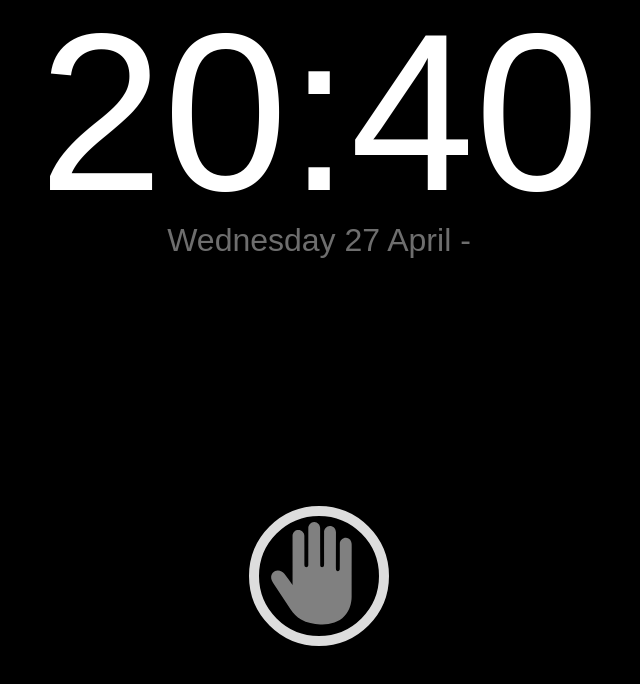
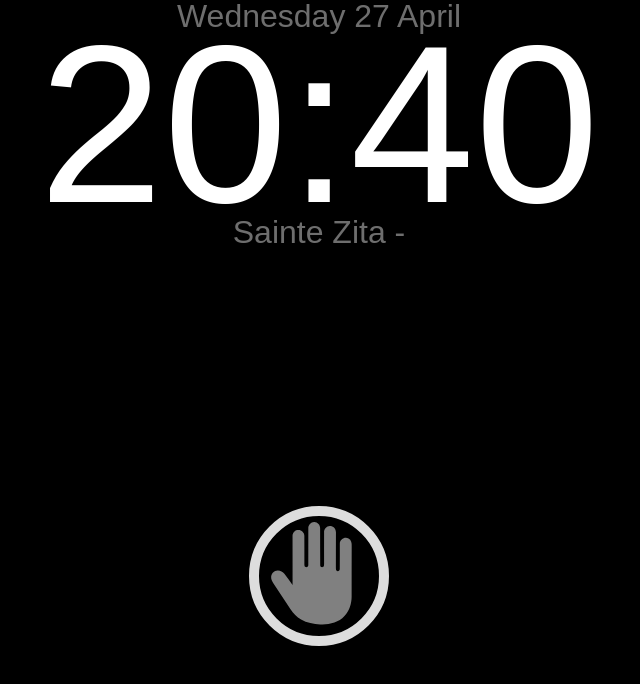
Before and after one commit to Shinao/SmartMirror, a website: page public/home.html in a window 1280 px wide. Shown: the whole page, without its empty margins (321-961 px from the left). Drawn offline with Linux system fonts and the light colour scheme; no server answers.

Commit message:
Add ephemeris info on home page

```diff
--- a/config.js
+++ b/config.js
@@ -8,7 +8,7 @@ config.web = {};
 
 config.widget.cinema.url = 'http://www.allocine.fr/seance/salle_gen_csalle=C0159.html';
 config.widget.cinema.refreshRateInMinutes = 60;
-config.widget.weather.appid = 'Go get one at openweathermap.org';
+config.widget.weather.appid = 'db799de8cb3ae16e1528492664ea512a';
 config.widget.weather.url = 'http://api.openweathermap.org/data/2.5/weather?id=2988507&units=metric&appid=' + config.widget.weather.appid;
 config.widget.weather.refreshRateInMinutes = 10;
 config.widget.news.url =  'http://www.france24.com/en/top-stories/rss';
--- a/public/css/style.css
+++ b/public/css/style.css
@@ -30,6 +30,7 @@ body {
 	//overflow:hidden;
 	opacity: 1;
 	color: white;
+	margin: -20px;
 }
 
 #weatherContainer #metric {
--- a/public/home.html
+++ b/public/home.html
@@ -6,6 +6,7 @@
 	<script src="js/swiper.min.js" type="text/javascript"></script>
 	<script src="js/main_infos.js" type="text/javascript"></script>
 	<script src="js/menu_button.js" type="text/javascript"></script>
+	<script src="js/ephemeris.js" type="text/javascript"></script>
 	<script src="js/menu.js" type="text/javascript"></script>
 	<script src="js/widget_map.js" type="text/javascript"></script>
 
@@ -15,10 +16,11 @@
   </head>
   <body>
 	<div id="smartMirror" class="screen-page screen-page-1 screen-page-current">
-			<div id="infoContainer">
+			<div id="infoContainer" class="miniInfo">
+				<span id="date"></span>
 				<div id="time"></div>
-				<div>
-					<span id="date"></span> -
+				<div class="miniInfo">
+					<span id="ephemeris"></span> -
 					<span id="weatherContainer">
 						<span id="iconStatus"></span>
 						<span id="temperature"></span>
--- /dev/null
+++ b/public/js/ephemeris.js
@@ -0,0 +1,502 @@
+var ephemeris = {
+
+  source: {
+    "january"  : [
+      ["Jour de l'An", ""],
+      ["Basile", "Saint"],
+      ["Geneviève", "Sainte"],
+      ["Odilon", "Saint"],
+      ["Edouard", "Saint"],
+      ["Mélaine", "Saint"],
+      ["Raymond", "Saint"],
+      ["Lucien", "Saint"],
+      ["Alix", "Sainte"],
+      ["Guillaume", "Saint"],
+      ["Pauline", "Saint"],
+      ["Tatiana", "Sainte"],
+      ["Yvette", "Sainte"],
+      ["Nina", "Sainte"],
+      ["Rémi", "Saint"],
+      ["Marcel", "Saint"],
+      ["Roseline", "Sainte"],
+      ["Prisca", "Sainte"],
+      ["Marius", "Saint"],
+      ["Sébastien", "Saint"],
+      ["Agnès", "Sainte"],
+      ["Vincent", "Saint"],
+      ["Barnard", "Saint"],
+      ["François de Sales", "Saint"],
+      ["Conversion de Paul", ""],
+      ["Paule", "Sainte"],
+      ["Angèle", "Sainte"],
+      ["Thomas d'Aquin", "Saint"],
+      ["Gildas", "Saint"],
+      ["Martine", "Sainte"],
+      ["Marcelle", "Sainte"]
+    ],
+    "february" : [
+      ["Ella", "Sainte"],
+      ["Fête de la Présention", ""],
+      ["Blaise", "Saint"],
+      ["Véronique", "Sainte"],
+      ["Agathe", "Sainte"],
+      ["Gaston", "Saint"],
+      ["Eugènie", "Sainte"],
+      ["Jacqueline", "Sainte"],
+      ["Apolline", "Sainte"],
+      ["Arnaud", "Saint"],
+      ["Notre Dame de Lourdes", "Sainte"],
+      ["Félix", "Saint"],
+      ["Béatrice", "Sainte"],
+      ["Valentin", "Saint"],
+      ["Claude", "Saint"],
+      ["Julienne", "Sainte"],
+      ["Alexis", "Saint"],
+      ["Bernadette", "Sainte"],
+      ["Gabin", "Saint"],
+      ["Aimée", "Sainte"],
+      ["Mercredi des Cendres", ""],
+      ["Isabelle", "Sainte"],
+      ["Lazare", "Saint"],
+      ["Modeste", "Sainte"],
+      ["Roméo", "Saint"],
+      ["Nestor", "Saint"],
+      ["Honorine", "Sainte"],
+      ["Romain", "Saint"],
+      ["Auguste", "Saint"]
+    ],
+    "march"    : [
+      ["Aubin", "Saint"],
+      ["Charles le Bon", "Saint"],
+      ["Guénolé", "Saint"],
+      ["Casimir", "Saint"],
+      ["Olive", "Saint"],
+      ["Colette", "Sainte"],
+      ["Félicité", "Sainte"],
+      ["Jean de Dieu", "Saint"],
+      ["Françoise", "Sainte"],
+      ["Vivien", "Saint"],
+      ["Rosine", "Sainte"],
+      ["Justine", "Sainte"],
+      ["Rodrigue", "Saint"],
+      ["Mathilde", "Sainte"],
+      ["Louise", "Sainte"],
+      ["Bénédicte", "Sainte"],
+      ["Patrice", "Saint"],
+      ["Cyrille", "Saint"],
+      ["Joseph", "Saint"],
+      ["Herbert", "Saint"],
+      ["Clémence", "Sainte"],
+      ["Léa", "Sainte"],
+      ["Victorien", "Saint"],
+      ["Karine", "Sainte"],
+      ["Anne", "Sainte"],
+      ["Larissa", "Sainte"],
+      ["Habib", "Saint"],
+      ["Gontran", "Saint"],
+      ["Gwladys", "Sainte"],
+      ["Amédée", "Saint"],
+      ["Benjamin", "Saint"]
+    ],
+    "april"    : [
+      ["Hugues", "Saint"],
+      ["Sandrine", "Sainte"],
+      ["Richard", "Saint"],
+      ["Isidore", "Saint"],
+      ["Irène", "Sainte"],
+      ["Marcellin", "Saint"],
+      ["Jean-Baptiste de la Salle", "Saint"],
+      ["Julie", "Sainte"],
+      ["Gautier", "Saint"],
+      ["Fulbert", "Saint"],
+      ["Stanislas", "Saint"],
+      ["Jules", "Saint"],
+      ["Ida", "Sainte"],
+      ["Maxime", "Saint"],
+      ["Paterne", "Saint"],
+      ["Benoît-Joseph", "Saint"],
+      ["Anicet", "Saint"],
+      ["Parfait", "Saint"],
+      ["Emma", "Sainte"],
+      ["Odette", "Sainte"],
+      ["Anselme", "Saint"],
+      ["Alexandre", "Saint"],
+      ["Georges", "Saint"],
+      ["Fidèle", "Saint"],
+      ["Marc", "Saint"],
+      ["Alida", "Sainte"],
+      ["Zita", "Sainte"],
+      ["Valérie", "Sainte"],
+      ["Catherine de Sienne", "Sainte"],
+      ["Robert", "Saint"]
+    ],
+    "may"      : [
+      ["Fête du travail", ""],
+      ["Boris", "Saint"],
+      ["Philippe", "Saint"],
+      ["Sylvain", "Saint"],
+      ["Judith", "Saint"],
+      ["Prudence", "Saint"],
+      ["Gisèle", "Sainte"],
+      ["Armistice de 1945", ""],
+      ["Pacôme", "Saint"],
+      ["Solange", "Sainte"],
+      ["Estelle", "Sainte"],
+      ["Achille", "Saint"],
+      ["Rolande", "Sainte"],
+      ["Matthias", "Saint"],
+      ["Denise", "Sainte"],
+      ["Honoré", "Saint"],
+      ["Pascal", "Saint"],
+      ["Eric", "Saint"],
+      ["Yves", "Saint"],
+      ["Bernardin", "Saint"],
+      ["Constantin", "Saint"],
+      ["Emile", "Saint"],
+      ["Didier", "Saint"],
+      ["Donatien", "Saint"],
+      ["Sophie", "Sainte"],
+      ["Bérenger", "Saint"],
+      ["Augustin", "Saint"],
+      ["Germain", "Saint"],
+      ["Aymar", "Saint"],
+      ["Ferdinand", "Saint"],
+      ["Ferdinand", "Saint"]
+    ],
+    "june"     : [
+      ["Justin", "Saint"],
+      ["Blandine", "Sainte"],
+      ["Kévin", "Saint"],
+      ["Clotilde", "Sainte"],
+      ["Igor", "Saint"],
+      ["Norbert", "Saint"],
+      ["Gilbert", "Saint"],
+      ["Médard", "Saint"],
+      ["Diane", "Sainte"],
+      ["Landry", "Saint"],
+      ["Barnabé", "Saint"],
+      ["Guy", "Saint"],
+      ["Antoine de Padoue", "Saint"],
+      ["Elisée", "Sainte"],
+      ["Germaine", "Sainte"],
+      ["Jean-François Régis", "Saint"],
+      ["Hervé", "Saint"],
+      ["Léonce", "Saint"],
+      ["Romuald", "Saint"],
+      ["Silvère", "Saint"],
+      ["Solstice d'été", ""],
+      ["Alban", "Saint"],
+      ["Audrey", "Sainte"],
+      ["Jean-Baptiste", "Saint"],
+      ["Prosper", "Saint"],
+      ["Anthelme", "Saint"],
+      ["Fernand", "Saint"],
+      ["Irénée", "Saint"],
+      ["Pierre", "Saint"],
+      ["Martial", "Saint"]
+    ],
+    "july"     : [
+      ["Thierry", "Saint"],
+      ["Martinien", "Saint"],
+      ["Thomas", "Saint"],
+      ["Florent", "Saint"],
+      ["Antoine", "Saint"],
+      ["Mariette", "Sainte"],
+      ["Raoul", "Saint"],
+      ["Thibault", "Saint"],
+      ["Amandine", "Sainte"],
+      ["Ulrich", "Saint"],
+      ["Benoît", "Saint"],
+      ["Olivier", "Saint"],
+      ["Henri", "Saint"],
+      ["Fête Nationale", ""],
+      ["Donald", ""],
+      ["Fête de Notre Dame du Mont Carmel", ""],
+      ["Charlotte", "Sainte"],
+      ["Frédéric", "Saint"],
+      ["Arsène", "Saint"],
+      ["Marina", "Sainte"],
+      ["Victor", "Saint"],
+      ["Marie-Madeleine", "Sainte"],
+      ["Brigitte", "Sainte"],
+      ["Christine", "Sainte"],
+      ["Jacques", "Saint"],
+      ["Anne", "Sainte"],
+      ["Nathalie", "Sainte"],
+      ["Samson", "Saint"],
+      ["Marthe", "Sainte"],
+      ["Juliette", "Sainte"],
+      ["Ignace de Loyola", "Saint"]
+    ],
+    "august"   : [
+      ["Alphonse", "Saint"],
+      ["Julien Eymard", "Saint"],
+      ["Lydie", "Sainte"],
+      ["Jean-Marie Vianney", "Saint"],
+      ["Abel", "Saint"],
+      ["Fête de la Transfiguration", ""],
+      ["Gaétan", "Saint"],
+      ["Dominique", "Saint"],
+      ["Amour", "Saint"],
+      ["Laurent", "Saint"],
+      ["Claire", "Sainte"],
+      ["Clarisse", "Sainte"],
+      ["Hippolyte", "Saint"],
+      ["Evrard", "Saint"],
+      ["Fête de l'Assomption", ""],
+      ["Armel", "Sainte"],
+      ["Hyacinthe", "Saint"],
+      ["Hélène", "Sainte"],
+      ["Jean-Eudes", "Saint"],
+      ["Bernard", "Saint"],
+      ["Christophe", "Saint"],
+      ["Fabrice", "Saint"],
+      ["Rose de Lima", "Sainte"],
+      ["Barthélémy", "Saint"],
+      ["Louis", "Saint"],
+      ["Natacha", "Sainte"],
+      ["Monique", "Sainte"],
+      ["Augustin", "Saint"],
+      ["Sabine", "Sainte"],
+      ["Fiacre", "Saint"],
+      ["Aristide", "Saint"]
+    ],
+    "september": [
+      ["Gilles", "Saint"],
+      ["Ingrid", "Sainte"],
+      ["Grégoire", "Saint"],
+      ["Rosalie", "Sainte"],
+      ["Raïssa", "Sainte"],
+      ["Bertrand", "Saint"],
+      ["Reine", "Sao,te"],
+      ["Fête de la Nativité", ""],
+      ["Alain", "Saint"],
+      ["Inès", "Sainte"],
+      ["Adelphe", "Saint"],
+      ["Apollinaire", "Saint"],
+      ["Aimé", "Saint"],
+      ["Fête de la Croix Glorieuse", ""],
+      ["Roland", "Saint"],
+      ["Edith", "Sainte"],
+      ["Renaud", "Saint"],
+      ["Nadège", "Sainte"],
+      ["Emilie", "Sainte"],
+      ["Davy", "Saint"],
+      ["Matthieu", "Saint"],
+      ["Maurice", "Saint"],
+      ["Equinoxe d'Automne", ""],
+      ["Thècle", "Sainte"],
+      ["Hermann", "Saint"],
+      ["Côme", "Saint"],
+      ["Vincent de Paul", "Saint"],
+      ["Venceslas", "Saint"],
+      ["Michel", "Saint"],
+      ["Jérôme", "Saint"]
+    ],
+    "october"  : [
+      ["Thérèse de l'Enfant Jésus", "Sainte"],
+      ["Léger", "Saint"],
+      ["Gérard", "Saint"],
+      ["François d'Assise", "Saint"],
+      ["Fleur", "Sainte"],
+      ["Bruno", "Saint"],
+      ["Serge", "Saint"],
+      ["Pélagie", "Sainte"],
+      ["Denis", "Saint"],
+      ["Ghislain", "Saint"],
+      ["Firmin", "Saint"],
+      ["Wilfried", "Saint"],
+      ["Géraud", "Saint"],
+      ["Juste", "Saint"],
+      ["Thérèse d'Avila", "Saint"],
+      ["Edwige", "Sainte"],
+      ["Baudoin", "Saint"],
+      ["Luc", "Saint"],
+      ["René", "Saint"],
+      ["Adeline", "Sainte"],
+      ["Céline", "Sainte"],
+      ["Elodie", "Sainte"],
+      ["Jean de Capistran", "Saint"],
+      ["Florentin", "Saint"],
+      ["Crépin", "Saint"],
+      ["Dimitri", "Saint"],
+      ["Emeline", "Sainte"],
+      ["Jude", "Saint"],
+      ["Narcisse", "Saint"],
+      ["Bienvenue", "Sainte"],
+      ["Quentin", "Saint"]
+    ],
+    "november" : [
+      ["Toussaint", ""],
+      ["Fête des défunts", ""],
+      ["Hubert", "Saint"],
+      ["Charles", "Saint"],
+      ["Sylvie", "Sainte"],
+      ["Bertille", "Sainte"],
+      ["Carine", "Sainte"],
+      ["Geoffroy", "Saint"],
+      ["Théodore", "Saint"],
+      ["Léon", "Saint"],
+      ["Armistice de 1918", ""],
+      ["Christian", "Saint"],
+      ["Brice", "Saint"],
+      ["Sidoine", "Saint"],
+      ["Albert", "Saint"],
+      ["Marguerite", "Sainte"],
+      ["Elisabeth", "Sainte"],
+      ["Aude", "Sainte"],
+      ["Tanguy", "Saint"],
+      ["Edmond", "Saint"],
+      ["Présence de Marie", ""],
+      ["Cécile", "Sainte"],
+      ["Clément", "Saint"],
+      ["Flora", "Sainte"],
+      ["Catherine", "Sainte"],
+      ["Delphine", "Sainte"],
+      ["Sévrin", "Saint"],
+      ["Jacques de la Marche", "Saint"],
+      ["Saturnin", "Saint"],
+      ["André", "Saint"]
+    ],
+    "december" : [
+      ["Florence", "Sainte"],
+      ["Viviane", "Sainte"],
+      ["François-Xavier", "Saint"],
+      ["Barbara", "Sainte"],
+      ["Gérald", "Saint"],
+      ["Nicolas", "Saint"],
+      ["Ambroise", "Sainte"],
+      ["Fête de l'Immaculée Conception", ""],
+      ["Pierre Fourier", "Saint"],
+      ["Romaric", "Saint"],
+      ["Daniel", "Saint"],
+      ["Jeanne-Françoise de Chantal", "Sainte"],
+      ["Lucie", "Sainte"],
+      ["Odile", "Sainte"],
+      ["Ninon", "Sainte"],
+      ["Alice", "Sainte"],
+      ["Gaël", "Saint"],
+      ["Gatien", "Saint"],
+      ["Urbain", "Saint"],
+      ["Théophile", "Saint"],
+      ["Solstice d'Hiver", ""],
+      ["Françoise-Xavière", "Sainte"],
+      ["Armand", "Saint"],
+      ["Adèle", "Sainte"],
+      ["Noël", ""],
+      ["Etienne", "Saint"],
+      ["Jean", "Saint"],
+      ["Innocents", "Saints"],
+      ["David", "Saint"],
+      ["Roger", "Saint"],
+      ["Sylvestre", "Saint"]
+    ]
+  },
+
+
+  /**
+   * Get the month raw output.<br />
+   * <br />
+   * If invalid or incorrect parameter, undefined is returned.
+   *
+   * @param {number} month
+   *  integer from 1 to 12
+   */
+  getMonth: function (month) {
+
+    if (month === 1)
+      return this.source.january;
+    if (month === 2)
+      return this.source.february;
+    if (month === 3)
+      return this.source.march;
+    if (month === 4)
+      return this.source.april;
+    if (month === 5)
+      return this.source.may;
+    if (month === 6)
+      return this.source.june;
+    if (month === 7)
+      return this.source.july;
+    if (month === 8)
+      return this.source.august;
+    if (month === 9)
+      return this.source.september;
+    if (month === 10)
+      return this.source.october;
+    if (month === 11)
+      return this.source.november;
+    if (month === 12)
+      return this.source.december;
+  },
+
+
+  /**
+   * Get the full ephemeris.<br />
+   * <br />
+   * If invalid or incorrect parameter, undefined is returned.
+   *
+   * @param {number} day
+   *   integer from 1 to 31
+   * @param {number} month
+   *   integer from 1 to 12
+   * @returns {string|undefined}
+   */
+  getEphemeris: function (day, month) {
+
+    try {
+      var prefix = this.getMonth(month)[day - 1][1];
+
+      return (prefix === '')?
+      this.getMonth(month)[day - 1][0]:
+      prefix + ' ' + this.getMonth(month)[day - 1][0];
+    } catch (err) {}
+  },
+
+
+  /**
+   * Get the ephemeris name (without the prefix).
+   * E.g. if the ephemeris is 'Saint Ella', the string 'Ella' will be returned.<br />
+   * <br />
+   * If invalid or incorrect parameter, undefined is returned.
+   *
+   * @param {number} day
+   *   integer from 1 to 31
+   * @param {number} month
+   *   integer from 1 to 12
+   * @returns {string}
+   */
+  getEphemerisName: function (day, month) {
+
+    try {
+      return this.getMonth(month)[day - 1][0];
+    } catch (err) {}
+  },
+
+
+  /**
+   * Get today ephemeris.
+   *
+   * @returns {string}
+   */
+  getTodayEphemeris: function () {
+
+    var today = new Date();
+
+    return this.getEphemeris(today.getDate(), today.getMonth() + 1);
+  },
+
+
+  /**
+   * Get today ephemeris name (without the prefix).
+   * E.g. if the ephemeris is 'Saint Ella', the string 'Ella' will be returned.<br />
+   *
+   * @returns {string}
+   */
+  getTodayEphemerisName: function () {
+
+    var today = new Date();
+
+    return this.getEphemerisName(today.getDate(), today.getMonth() + 1);
+  }
+};
--- a/public/js/main_infos.js
+++ b/public/js/main_infos.js
@@ -55,11 +55,12 @@ $(document).ready(function() {
 			$("#weatherContainer #temperature").html(weather['main']['temp'] + '<sup id="metric">°</sup>');
 			$("#weatherContainer #iconStatus").removeClass().addClass('wi').addClass(weather_icons[weather['weather'][0]['icon']]);
 		});
-
-		t = setTimeout(function () {
-			updateWeather();
-		}, 1000 * 30);
 	}
 
-	updateWeather();
+	function refreshInfos() {
+		updateWeather();
+		$("#ephemeris").html(ephemeris.getTodayEphemeris());
+	}
+	setTimeout(refreshInfos, 1000 * 30);
+	refreshInfos();
 });
```
